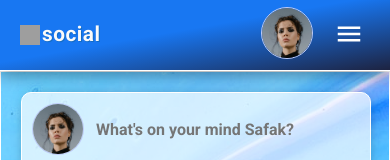
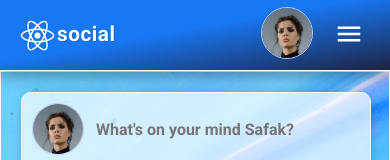
Before and after one commit to kawgh1/mern-social-media-react, a React (Create React App) app: page / in a window 390 px wide. Shown: the top 160 px of the page. Built offline with nearby package versions, Linux system fonts and the light colour scheme; grey boxes are pictures that could not be loaded.

Commit message:
styling icons

```diff
--- a/public/index.html
+++ b/public/index.html
@@ -2,28 +2,17 @@
 <html lang="en">
 	<head>
 		<meta charset="utf-8" />
-		<link rel="icon" href="%PUBLIC_URL%/logo512.png" />
+		<link rel="icon" href="http://localhost:3000/assets/logo512.png" />
 		<meta name="viewport" content="width=device-width, initial-scale=1" />
 		<meta name="theme-color" content="#000000" />
 		<meta
 			name="description"
 			content="Web site created using create-react-app"
 		/>
-		<link rel="apple-touch-icon" href="%PUBLIC_URL%/logo512.png" />
-		<!--
-      manifest.json provides metadata used when your web app is installed on a
-      user's mobile device or desktop. See https://developers.google.com/web/fundamentals/web-app-manifest/
-    -->
-		<link rel="manifest" href="%PUBLIC_URL%/manifest.json" />
-		<!--
-      Notice the use of %PUBLIC_URL% in the tags above.
-      It will be replaced with the URL of the `public` folder during the build.
-      Only files inside the `public` folder can be referenced from the HTML.
-
-      Unlike "/favicon.ico" or "favicon.ico", "%PUBLIC_URL%/favicon.ico" will
-      work correctly both with client-side routing and a non-root public URL.
-      Learn how to configure a non-root public URL by running `npm run build`.
-    -->
+		<link
+			rel="apple-touch-icon"
+			href="http://localhost:3000/assets/logo512.png"
+		/>
 
 		<link
 			href="https://fonts.googleapis.com/css2?family=Roboto:ital,wght@0,100;0,300;0,400;0,500;0,700;0,900;1,500&display=swap"
@@ -35,14 +24,5 @@
 	<body>
 		<noscript>You need to enable JavaScript to run this app.</noscript>
 		<div id="root"></div>
-		<!--
-      This HTML file is a template.
-      If you open it directly in the browser, you will see an empty page.
-
-      You can add webfonts, meta tags, or analytics to this file.
-      The build step will place the bundled scripts into the <body> tag.
-
-      To begin the development, run `npm start` or `yarn start`.
-      To create a production bundle, use `npm run build` or `yarn build`.
-    --></body>
+	</body>
 </html>
--- a/src/components/topbar/Topbar.css
+++ b/src/components/topbar/Topbar.css
@@ -32,9 +32,15 @@
 	color: rgb(250, 250, 250);
 	cursor: pointer;
 	text-shadow: 1px 1px #156cc4;
+	text-decoration: none !important;
+	padding-top: 3px;
 }
 
-.logo-img {
+.logo:hover {
+	color: #b1edff;
+}
+
+.logo-img-topbar {
 	height: 35px;
 	width: 35px;
 	padding-right: 0px;
@@ -144,12 +150,10 @@
 		margin-left: 0px;
 		padding-left: 0px;
 		letter-spacing: 0.5px;
-		padding-bottom: 3px;
+		padding-bottom: 5px;
 	}
 
-	.logo-img {
-		height: 35px;
-		width: 35px;
+	.logo-img-topbar {
 		padding-right: 0px;
 		margin-right: 2px;
 		margin-left: 0px;
--- a/src/components/topbar/Topbar.js
+++ b/src/components/topbar/Topbar.js
@@ -9,6 +9,7 @@ import {
 import { useEffect, useState } from "react";
 import React from "react";
 import "./Topbar.css";
+import { Link } from "react-router-dom";
 
 function Topbar() {
 	// detect if on desktop or mobile
@@ -43,12 +44,20 @@ function Topbar() {
 				<div className="topbarContainer">
 					<div className="topbarLeft">
 						<div className="topbarLeft">
-							<img
-								src={PublicFolder + "logo512.png"}
-								alt="react"
-								className="logo-img"
-							/>
-							<span className="logo">reactsocial</span>
+							<Link
+								to="/"
+								style={{
+									textDecoration: "none",
+									display: "flex",
+								}}
+							>
+								<img
+									src={PublicFolder + "logo512.png"}
+									alt="react"
+									className="logo-img-topbar"
+								/>
+								<span className="logo">reactsocial</span>
+							</Link>
 						</div>
 					</div>
 					<div className="topbarCenter">
@@ -91,9 +100,9 @@ function Topbar() {
 				<div className="topbarContainer">
 					<div className="topbarLeft">
 						<img
-							src="/logo512.png"
+							src={PublicFolder + "logo512.png"}
 							alt="react"
-							className="logo-img"
+							className="logo-img-topbar"
 						/>
 						<span className="logo">social</span>
 					</div>
```
